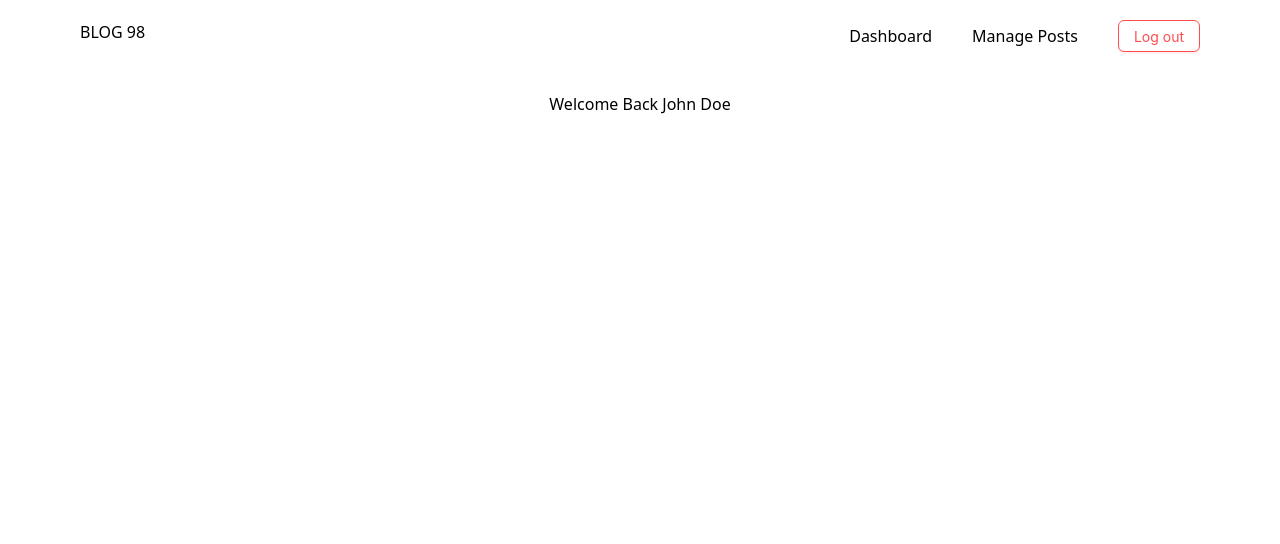
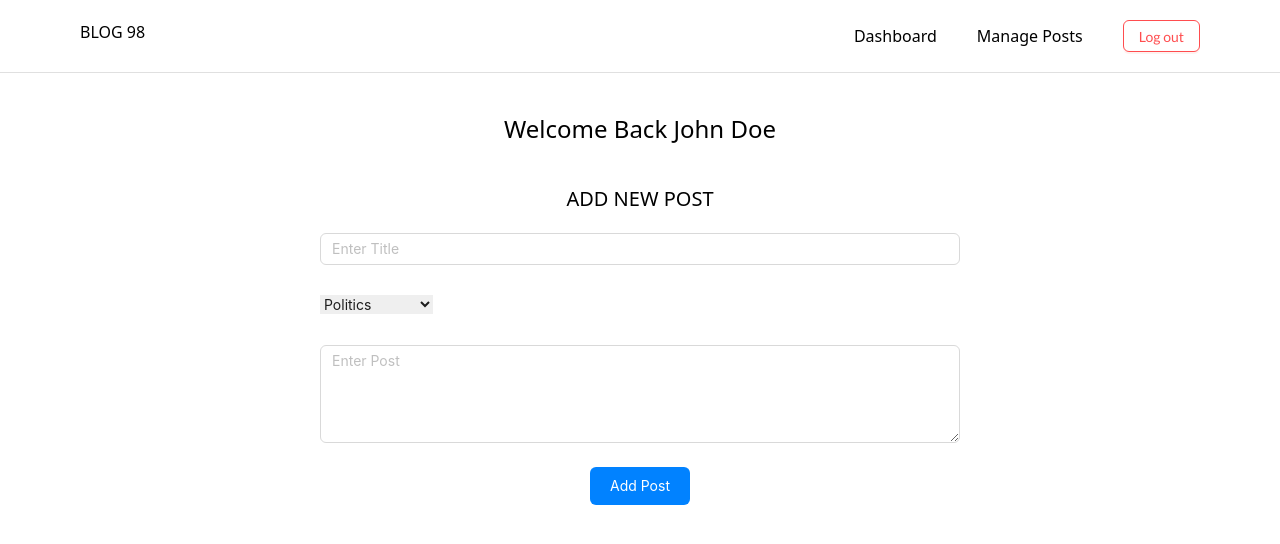
Before and after one commit to Yagazie-davidson/blog-98-client, a React (Vite) app: page /admin/dashboard in a window 1280 px wide. Shown: the top 544 px of the page. Built offline with nearby package versions, Linux system fonts and the light colour scheme.

Commit message:
Update and changes

```diff
--- a/index.html
+++ b/index.html
@@ -4,6 +4,13 @@
 		<meta charset="UTF-8" />
 		<link rel="icon" type="image/svg+xml" href="/vite.svg" />
 		<meta name="viewport" content="width=device-width, initial-scale=1.0" />
+		<link rel="preconnect" href="https://fonts.googleapis.com" />
+		<link rel="preconnect" href="https://fonts.gstatic.com" crossorigin />
+		<link
+			href="https://fonts.googleapis.com/css2?family=Lato&display=swap"
+			rel="stylesheet"
+		/>
+
 		<title>Blog 98</title>
 	</head>
 	<body>
--- a/src/components/AddNewPost.jsx
+++ b/src/components/AddNewPost.jsx
@@ -1,5 +1,6 @@
 import React, { useState } from "react";
-import { Button, Checkbox, Form, Input, Select } from "antd";
+import { Checkbox, Form, Input, Select } from "antd";
+import Button from "./Button";
 // const base_url = process.env.REACT_APP_BASE_URL;
 
 function AddNewPost() {
@@ -27,31 +28,51 @@ function AddNewPost() {
 			});
 			const data = await res.json();
 			console.log(data);
+			setTitle("");
+			setBody("");
+			setTag("");
 		} catch {}
 	};
 	return (
-		<div>
-			<h1>ADD NEW POST</h1>
-			<Form className="">
-				<Form.Item label="Input">
-					<Input value={title} onChange={e => setTitle(e.target.value)} />
+		<div className="flex flex-col justify-center items-center mt-10">
+			<h1 className="text-xl">ADD NEW POST</h1>
+			<Form className="mt-5 w-1/2">
+				<Form.Item>
+					<Input
+						value={title}
+						placeholder="Enter Title"
+						onChange={e => setTitle(e.target.value)}
+					/>
 				</Form.Item>
-				<Form.Item label="Select">
-					<select value={tag} onChange={e => setTag(e.target.value)}>
+				<Form.Item>
+					<select
+						value={tag}
+						placeholder="Tag"
+						onChange={e => setTag(e.target.value)}
+					>
 						<option value="politics">Politics</option>
 						<option value="entertainment">Entertainment</option>
 						<option value="sport">Sport</option>
 					</select>
 				</Form.Item>
-				<Form.Item label="TextArea">
-					<TextArea rows={4} onChange={e => setBody(e.target.value)} />
+				<Form.Item>
+					<TextArea
+						placeholder="Enter Post"
+						rows={4}
+						onChange={e => setBody(e.target.value)}
+					/>
 				</Form.Item>
-				<Form.Item>
-					<Button onClick={addPost}>Add New Post </Button>
+				<Form.Item className="flex justify-center">
+					<Button
+						onClick={addPost}
+						text="Add Post"
+						className="bg-bl text-white py-2 px-5 rounded-md"
+					/>
 				</Form.Item>
 			</Form>
 		</div>
 	);
 }
+// #0182FF
 
 export default AddNewPost;
--- /dev/null
+++ b/src/components/Button.jsx
@@ -0,0 +1,11 @@
+import React from "react";
+
+function Button({ text, className, onClick }) {
+	return (
+		<button className={className} onClick={onClick}>
+			{text}
+		</button>
+	);
+}
+
+export default Button;
--- a/src/components/NavBar.jsx
+++ b/src/components/NavBar.jsx
@@ -2,6 +2,7 @@ import React from "react";
 import { Link } from "react-router-dom";
 // import { Button, ButtonGroup } from "@chakra-ui/react";
 import { Button, Space } from "antd";
+import Divider from "@mui/material/Divider";
 import { ArrowForwardIcon } from "@chakra-ui/icons";
 function NavBar() {
 	const links = [
@@ -9,21 +10,26 @@ function NavBar() {
 		{ title: "Manage Posts", link: "/admin/manage" },
 	];
 	return (
-		<div className="flex justify-between mx-20 mt-5">
+		<>
+			<div className="flex justify-between mx-20 mt-5 mb-5">
 				<h1>BLOG 98</h1>
 				<section className="flex gap-x-10 items-center">
 					{links.map(link => {
 						return (
-						<div>
+							<div key={link.link}>
 								<Link to={link.link}>{link.title}</Link>
 							</div>
 						);
 					})}
 					<Button danger>
-					<Link to="/admin/login">Log out</Link>
+						<Link to="/admin/login" className="font-lato">
+							Log out
+						</Link>
 					</Button>
 				</section>
 			</div>
+			<Divider />
+		</>
 	);
 }
 
--- a/src/main.jsx
+++ b/src/main.jsx
@@ -3,7 +3,7 @@ import ReactDOM from "react-dom/client";
 import Root from "./routes/root";
 import "./index.css";
 import Dashboard from "./pages/admin/Dashboard";
-
+import PostProvider from "./context/postsContext";
 import { createBrowserRouter, RouterProvider } from "react-router-dom";
 import ErrorPage from "./pages/ErrorPage";
 import Manage from "./pages/admin/Manage";
@@ -23,14 +23,18 @@ const router = createBrowserRouter([
 	{
 		path: "/admin/dashboard",
 		element: <Dashboard />,
+		errorElement: <ErrorPage />,
 	},
 	{
 		path: "/admin/manage",
 		element: <Manage />,
+		errorElement: <ErrorPage />,
 	},
 ]);
 ReactDOM.createRoot(document.getElementById("root")).render(
+	// <PostProvider>
 	<React.StrictMode>
 		<RouterProvider router={router} />
 	</React.StrictMode>
+	// </PostProvider>
 );
--- a/src/pages/admin/Dashboard.jsx
+++ b/src/pages/admin/Dashboard.jsx
@@ -5,8 +5,9 @@ function Dashboard() {
 	return (
 		<div>
 			<NavBar />
-			<h1 className="text-center mt-10">Welcome Back John Doe</h1>
+			<h1 className="text-center mt-10 text-2xl">Welcome Back John Doe</h1>
 			{/** <AddNewPost />**/}
+			<AddNewPost />
 		</div>
 	);
 }
--- a/src/pages/admin/Manage.jsx
+++ b/src/pages/admin/Manage.jsx
@@ -1,8 +1,37 @@
-import React from 'react'
-
+import React, { useEffect, useState, useContext } from "react";
+import NavBar from "../../components/NavBar";
+// import PostContext from "../../context/postsContext";
 function Manage() {
-  return (
-  <div>Manage</div>
-)
+	// const { addPostCon, postList, sePostList } = useContext(PostContext);
+	const [posts, setPosts] = useState();
+	const getPosts = async () => {
+		try {
+			const res = await fetch(`http://localhost:8000/api/posts`, {
+				method: "get",
+				headers: { "Content-Type": "application/json" },
+			});
+			const data = await res.json();
+			setPosts(data);
+			// sePostList(data);
+			// console.log(postList);
+			console.log(data);
+		} catch (err) {
+			console.log("Something went wrong");
+		}
+	};
+	useEffect(() => {
+		getPosts();
+	}, []);
+	return (
+		<div>
+			<NavBar />
+			Manage
+			{posts &&
+				posts.map((post, index) => {
+					return <h1 key={index}>{post.postName}</h1>;
+				})}
+			{!posts && <h3>No posts at the moment</h3>}
+		</div>
+	);
 }
-export default Manage
+export default Manage;
--- a/tailwind.config.cjs
+++ b/tailwind.config.cjs
@@ -2,7 +2,14 @@
 module.exports = {
 	content: ["./index.html", "./src/**/*.{js,ts,jsx,tsx}"],
 	theme: {
-		extend: {},
+		extend: {
+			fontFamily: {
+				lato: ["Lato", "sans-serif"],
+			},
+			colors: {
+				bl: "#0182FF",
+			},
+		},
 	},
 	plugins: [],
 };
```
Lines whose indentation alone changed are shown as unchanged.
